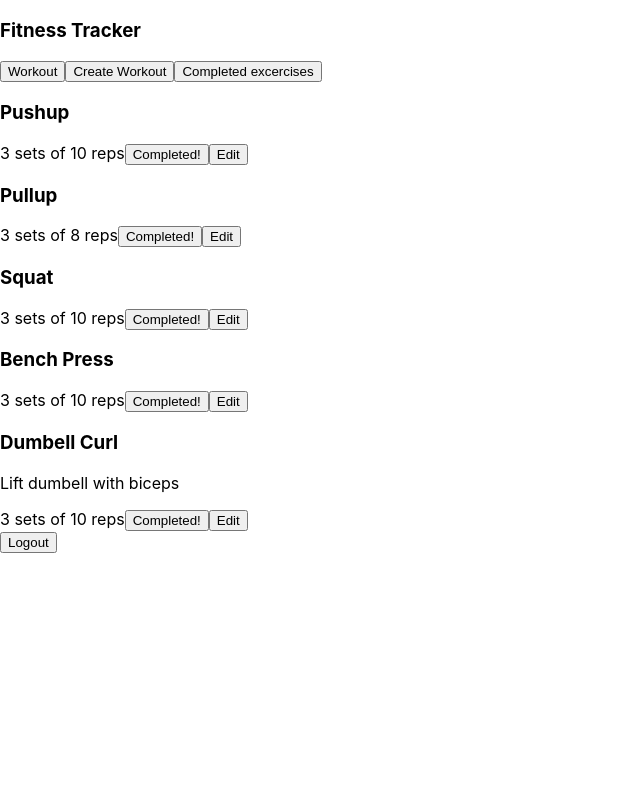
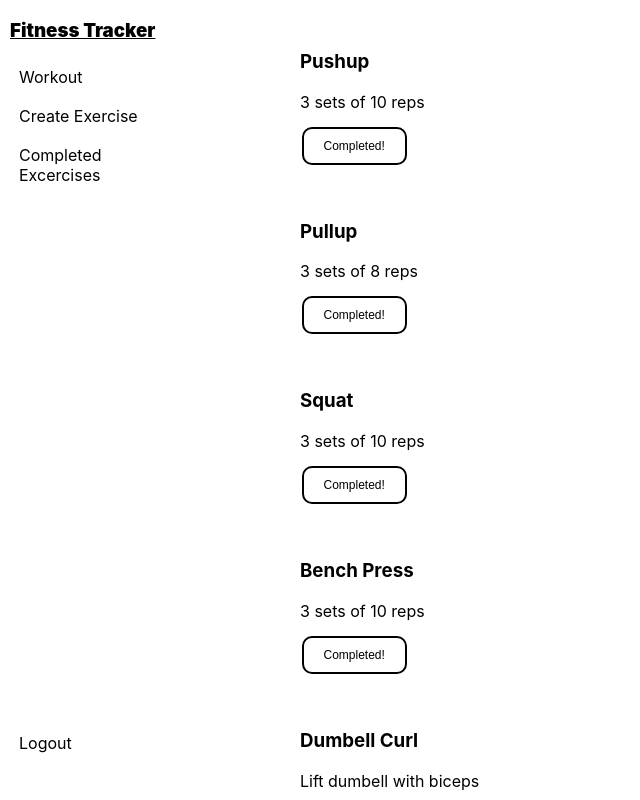
Before and after one commit to wmck126/fitness-tracker, a React (Create React App) app: page /exercise in a window 1280 px wide. Shown: the top 800 px of the page, without its empty margins (0-640 px from the left). Built offline with nearby package versions, Linux system fonts and the light colour scheme; data requests are answered from the project's data file.

Commit message:
Added Completed Exercise fxn

```diff
--- a/db.json
+++ b/db.json
@@ -24,35 +24,48 @@
       "description": "",
       "sets": "3",
       "reps": "10",
-      "id": 1
+      "id": 1,
+      "action": "Pending"
     },
     {
       "exercise": "Pullup",
       "description": "",
       "sets": "3",
       "reps": "8",
-      "id": 2
+      "id": 2,
+      "action": "Pending"
     },
     {
       "exercise": "Squat",
       "description": "",
       "sets": "3",
       "reps": "10",
-      "id": 3
+      "id": 3,
+      "action": "Pending"
     },
     {
       "exercise": "Bench Press",
       "description": "",
       "sets": "3",
       "reps": "10",
-      "id": 4
+      "id": 4,
+      "action": "Pending"
     },
     {
       "exercise": "Dumbell Curl",
       "description": "Lift dumbell with biceps",
       "sets": "3",
       "reps": "10",
-      "id": 5
+      "id": 5,
+      "action": "Pending"
+    },
+    {
+      "exercise": "Jumping Jacks",
+      "description": "X Like Movement",
+      "sets": "5",
+      "reps": "20",
+      "id": 6,
+      "action": "Pending"
     }
   ]
 }
--- a/src/App.css
+++ /dev/null
@@ -1,38 +0,0 @@
-.App {
-  text-align: center;
-}
-
-.App-logo {
-  height: 40vmin;
-  pointer-events: none;
-}
-
-@media (prefers-reduced-motion: no-preference) {
-  .App-logo {
-    animation: App-logo-spin infinite 20s linear;
-  }
-}
-
-.App-header {
-  background-color: #282c34;
-  min-height: 100vh;
-  display: flex;
-  flex-direction: column;
-  align-items: center;
-  justify-content: center;
-  font-size: calc(10px + 2vmin);
-  color: white;
-}
-
-.App-link {
-  color: #61dafb;
-}
-
-@keyframes App-logo-spin {
-  from {
-    transform: rotate(0deg);
-  }
-  to {
-    transform: rotate(360deg);
-  }
-}
--- a/src/App.js
+++ b/src/App.js
@@ -1,4 +1,3 @@
-import './App.css';
 import React, {useState, useEffect} from 'react';
 import Login from './Login/Login';
 import Welcome from './Login/Welcome';
@@ -6,7 +5,7 @@ import { BrowserRouter, Routes, Route } from 'react-router-dom';
 import CreateLogin from './Login/CreateLogin';
 import Fitness from './Fitness';
 import CreateExercise from './CreateExercise';
-import CompletedExercise from './CompletedExercise';
+import MapCompletedExercise from './MapCompletedExercise';
 
 function App() {
 
@@ -22,6 +21,11 @@ function App() {
     setExercise([...exercises, newExercise])
   }
 
+
+  const exercisesToDisplay = exercises.filter((exercise) => exercise.action === "Pending")
+
+  const completedExercise = exercises.filter((exercise) => exercise.action === "Completed")
+
   return (
     <div>
         <BrowserRouter>
@@ -29,9 +33,9 @@ function App() {
               <Route path="/" element={<Welcome />} />
               <Route path="/login" element={<Login />}/>
               <Route path="/createlogin" element={<CreateLogin />}/>
-              <Route path="/exercise" element={<Fitness exercises={exercises}/>} />
+              <Route path="/exercise" element={<Fitness exercises={exercisesToDisplay} />} />
               <Route path="/create" element={<CreateExercise onAddExercise={handleAddExercise}/>} />
-              <Route path="/completed" element={<CompletedExercise />} />
+              <Route path="/completed" element={<MapCompletedExercise completed={completedExercise} exercise={setExercise}/>} />
           </Routes>
         </BrowserRouter>
     </div>
@@ -39,11 +43,3 @@ function App() {
 }
 
 export default App;
-
-
-/*
-Login
-Create Login
-
-
-*/
--- a/src/CreateExercise.js
+++ b/src/CreateExercise.js
@@ -32,27 +32,32 @@ function CreateExercise({ onAddExercise }) {
   return (
     <div>
       <Navbar />
+      <div  className='create-exercise'>
         <h2>Create an exercise</h2>
         <h4>Fill in the form below to add an exercise to the list</h4>
-      <form onSubmit={handleSubmit}>
+          <form onSubmit={handleSubmit} >
+            <div className='className='fitness-form>
             <div>
-          <label>Exercise</label>
-        <input type="text" required onChange={(e) => setExercise(e.target.value)}/>
+              <label className='create-label'>Exercise</label>
+              <input className='create-input' type="text" required onChange={(e) => setExercise(e.target.value)}/>
             </div>
             <div>
-        <label>Description</label>
-        <input type="text" required onChange={(e) => setDescription(e.target.value)}/>
+              <label className='create-label'>Description</label>
+              <input className='create-input' type="text" required onChange={(e) => setDescription(e.target.value)}/>
             </div>
             <div>
-          <label>Sets</label>
-        <input type="text" required onChange={(e) => setSets(e.target.value)}/>
+              <label className='create-label'>Sets</label>
+              <input className='create-input' type="text" required onChange={(e) => setSets(e.target.value)}/>
             </div>
             <div>
-          <label>Reps</label>
-        <input type="text" required onChange={e => setReps(e.target.value)}/>
+              <label className='create-label'>Reps</label>
+              <input className='create-input' type="text" required onChange={e => setReps(e.target.value)}/>
             </div>
-        <button type="submit">Submit</button>
+            </div>
+            <button className='create-submit-bttn' type="submit">Submit</button>
           </form>
+
+    </div>
     </div>
   )
 }
--- a/src/Fitness.js
+++ b/src/Fitness.js
@@ -1,15 +1,12 @@
-import React, { useEffect, useState } from 'react'
-import { useNavigate } from "react-router-dom";
+import React from 'react'
 import FitnessForm from './FitnessForm'
 import Navbar from './Navbar';
 
-function Fitness({ exercises }) {
+function Fitness({ exercises, onCompleted, current }) {
 
 
 
 
-  const navigate = useNavigate()
-  console.log(exercises)
   return (
     <div>
       <Navbar />
@@ -20,11 +17,8 @@ function Fitness({ exercises }) {
           description={data.description}
           sets={data.sets}
           reps={data.reps}
+          action={data.action}
           />))}
-      <button
-        onClick={() => navigate("/")}
-        className="logoutbtnfitness"
-        >Logout</button>
     </div>
   )
 }
--- a/src/FitnessForm.js
+++ b/src/FitnessForm.js
@@ -1,14 +1,30 @@
 import React from 'react'
 
-function FitnessForm({sets, description, exercise, reps, id}) {
+function FitnessForm({sets, description, exercise, reps, id, completed}) {
+
+  function handleCompleted(e) {
+    e.preventDefault()
+      fetch (fetch(`http://localhost:8001/excercises/${id}`, {
+        method:"PATCH",
+        headers: {
+          "Content-Type": "application/json",
+        },
+        body: JSON.stringify({
+          "action": "Completed"
+        })
+      }))
+      .then(r => r.json())
+  }
 
   return (
-    <div>
+    <div className='main'>
         <h3 key={id}>{exercise}</h3>
         <p>{description}</p>
         <span>{sets} sets of {reps} reps</span>
-        <button>Completed!</button>
-        <button>Edit</button>
+        <div className='buttons-main'>
+          <button className='buttons' onClick={handleCompleted}>Completed!</button>
+          {/* <button className='buttons'>Edit</button> */}
+        </div>
     </div>
   )
 }
--- a/src/Login/CreateLogin.js
+++ b/src/Login/CreateLogin.js
@@ -13,7 +13,7 @@ export default function CreateLogin() {
     function handleSubmit(e) {
       e.preventDefault()
 
-        fetch('http://localhost:8000/credentials', {
+        fetch('http://localhost:8001/credentials', {
           method: "POST",
           headers: {
             "Content-Type": "application/json",
--- /dev/null
+++ b/src/MapCompletedExercise.js
@@ -0,0 +1,38 @@
+import React from 'react'
+import CompletedExercise from './CompletedExercise'
+import Navbar from './Navbar'
+
+function MapCompletedExercise({completed, exercise}) {
+const isCompleted = () => {
+  if (completed.length === 0){
+    return true
+  } else {
+    return false
+  }
+}
+
+console.log(isCompleted())
+  console.log(completed)
+  return (
+    <div>
+      <Navbar/>
+      <h2 className='completed-title'>Completed Exercises</h2>
+      <div className='completed-exercise'>
+      { isCompleted()
+      ? 'Start completing some exercises!'
+      : completed.map((data) => (
+          <CompletedExercise
+            ex={exercise}
+            id={data.id}
+            exercise={data.exercise}
+            description={data.description}
+            sets={data.sets}
+            reps={data.reps}
+            action={data.action}
+            />))}
+          </div>
+    </div>
+  )
+}
+
+export default MapCompletedExercise
--- a/src/Navbar.js
+++ b/src/Navbar.js
@@ -19,10 +19,18 @@ function Navbar() {
 
   return (
     <div className='navbar'>
-      <h3>Fitness Tracker</h3>
-      <button onClick={onClickWorkout}>Workout</button>
-      <button onClick={onClickCreate}>Create Workout</button>
-      <button onClick={onClickComplete}>Completed excercises</button>
+      <h3 className='nav-title'>Fitness Tracker</h3>
+      <div className='lis-nav'>
+        <ul>
+          <li onClick={onClickWorkout}>Workout</li>
+          <li onClick={onClickCreate}>Create Exercise</li>
+          <li onClick={onClickComplete}>Completed Excercises</li>
+          <li
+          onClick={() => navigate("/")}
+          className="logoutbtnfitness"
+          >Logout</li>
+        </ul>
+      </div>
     </div>
   )
 }
--- a/src/index.css
+++ b/src/index.css
@@ -47,3 +47,136 @@ code {
   width: 70px;
   height: 40px;
 }
+
+.navbar {
+  height: 100%;
+  width: 200px;
+  position: fixed;
+  z-index: 1;
+  top: 0;
+  left: 0;
+  overflow-x: hidden;
+
+}
+
+.nav-title{
+  margin-left: 10px;
+  text-decoration: underline;
+  font-weight:1000;
+}
+
+.main {
+  margin-left: 300px;
+  margin-top: 50px;
+
+}
+
+.buttons-nav {
+  display: flex;
+  flex-direction: column;
+  width: 100px;
+  gap: 30px;
+
+}
+
+.buttons-main {
+  margin-top: 10px;
+}
+
+.buttons {
+  border-radius: 10px;
+  background-color: white;
+  border: 2px solid black;
+  color: black;
+  padding: 10px 20px;
+  text-align: center;
+  text-decoration: none;
+  display: inline-block;
+  font-size: 12px;
+  margin: 5px 1.5px;
+  transition-duration: 0.4s;
+  cursor: pointer;
+}
+
+.buttons:hover {
+  background-color: black;
+  color: white
+}
+.create-exercise {
+  margin-left: 300px;
+}
+
+.completed-exercise {
+  margin-left: 300px;
+  margin-top: 50px;
+}
+
+.completed-title{
+  margin-left: 300px;
+}
+
+.create-label {
+  display: flex;
+  flex-direction: column;
+  margin-top: 5px;
+}
+
+.create-input {
+  display: flex;
+  flex-direction: column;
+  margin-top: 5px
+}
+
+.create-submit-bttn{
+  border-radius: 10px;
+  background-color: white;
+  border: 2px solid black;
+  color: black;
+  padding: 7px 14px;
+  text-align: center;
+  text-decoration: none;
+  display: inline-block;
+  font-size: 12px;
+  margin: 5px 1.5px;
+  transition-duration: 0.4s;
+  cursor: pointer;
+}
+
+.create-submit-bttn:hover {
+  background-color: black;
+  color: white
+}
+
+.fitness-form{
+  display: flex;
+  flex-direction: column;
+  border: solid 1px black;
+}
+
+ul {
+  padding: 0;
+  margin: 0;
+  list-style-type: none;
+  text-decoration: none;
+  margin-left: 5px;
+}
+
+li {
+  margin-top: 5px;
+  cursor: pointer;
+  background-color: white;
+  border-radius: 25px;
+  padding: 7px 14px;
+  transition-duration: 0.4s;
+}
+
+li:hover {
+  color: white;
+  background-color: grey;
+  text-decoration: underline;
+}
+
+.logoutbtnfitness {
+  position: absolute;
+  bottom: 5%;
+}
```
Also changed, not shown: src/CompletedExercise.js (+28 -2 lines), src/Login/Login.js (line endings or trailing spaces). Lines whose indentation alone changed are shown as unchanged.
